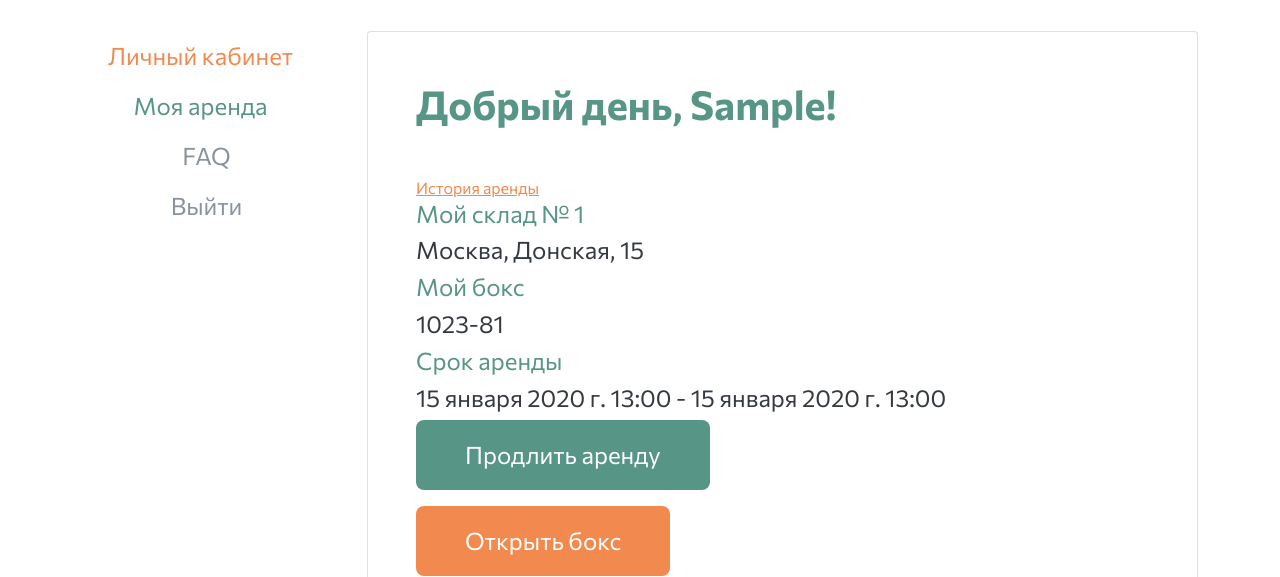
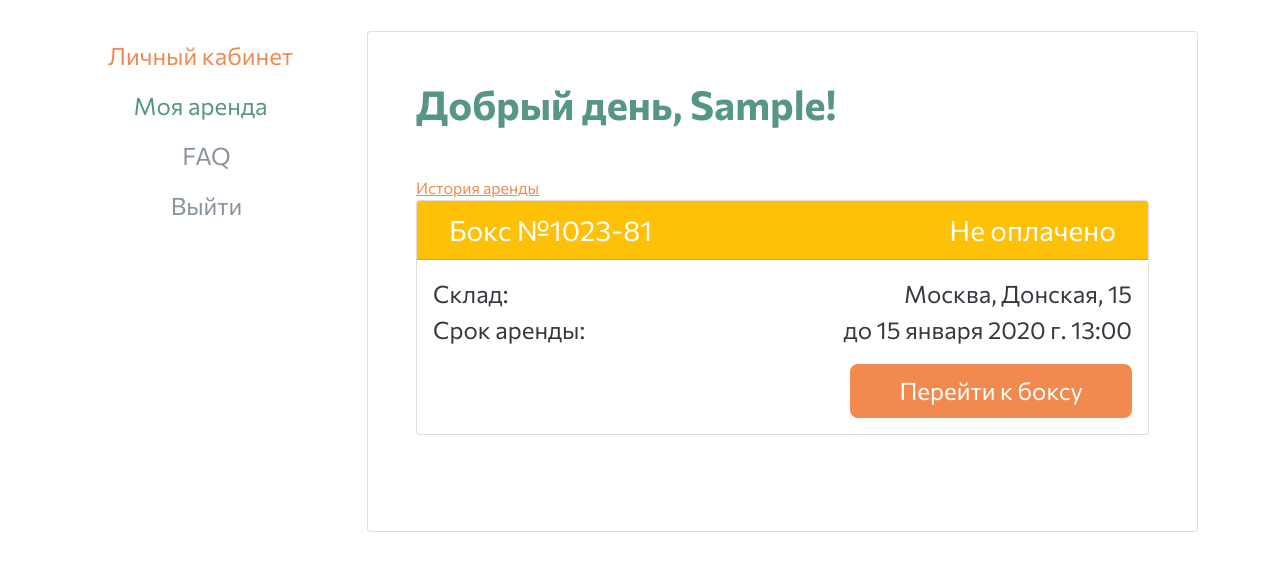
Before and after one commit to gennadis/self-storage, a Django app: page /profile in a window 1280 px wide, after a click on "Моя аренда". Shown: the part 131-708 px from the top of the page. Run offline with Django 4.2, Linux system fonts and the light colour scheme; a user stored in the database is signed in; data comes from the database, SQL or seed files in the repository; tables that the repository leaves empty hold one stand-in row (values such as "Sample post"); parts of the project's set-up code (start-up, migrations or seed data) failed here and were passed over.

Commit message:
Change Leases listing on user page

```diff
--- a/templates/my-rent.html
+++ b/templates/my-rent.html
@@ -1,4 +1,5 @@
 {% load static %}
+{% load storage_tags %}
 <!DOCTYPE html>
 <html lang="en">
 
@@ -93,21 +94,26 @@
 
 						{% if user_leases %}
               {% for lease in user_leases %}
-
               <div class="mb-5">
-							<h4 class="SelfStorage_green">Мой склад № {{ lease.counter }}</h4>
-							<h4>{{ lease.warehouse_city }}, {{ lease.warehouse_address }}</h4>
-							<h4 class="SelfStorage_green">Мой бокс</h4>
-							<h4>{{ lease.box_number }}</h4>
-							<h4 class="SelfStorage_green">Срок аренды</h4>
-							<h4>{{ lease.lease_from }} - {{ lease.lease_till }}</h4>
-							<div><button
-									class="btn fs_24 px-5 py-3 text-white border-8 SelfStorage__bg_green SelfStorage__btn2_green mb-3">Продлить
-									аренду</button></div>
-							<div><button
-									class="btn fs_24 px-5 py-3 text-white border-8 SelfStorage__bg_orange SelfStorage__btn2_orange mb-3">Открыть
-									бокс</button></div>
-							<a href="#" class="SelfStorage_orange">Нужна помощь?</a>
+                <div class="card">
+                  <div class="card-header d-flex justify-content-between {{ lease.status|badge_bg }}">
+                    <span class="ms-3 text-white fs-3">Бокс №{{ lease.box_number }}</span>
+                    <span class="me-3 text-white fs-3">{{ lease.status }}</span>
+                  </div>
+                  <div class="card-body">
+                    <div class="d-flex flex-wrap">
+                      <span class="fs-4 me-auto">Склад:</span><span class="ms-3 fs-4">{{ lease.warehouse_city }}, {{ lease.warehouse_address }}</span>
+                    </div>
+                    <div class="d-flex flex-wrap">
+                      <span class="fs-4 me-auto">Срок аренды:</span><span class="ms-3 fs-4">до {{ lease.lease_till }}</span>
+                    </div>
+                    <div class="d-flex justify-content-end mt-3">
+                      <a href="{% url 'show_lease' lease.id %}" class="btn fs-4 px-5 py-2 text-white border-8 SelfStorage__bg_orange SelfStorage__btn2_orange">
+                        Перейти к боксу
+                      </a>
+                    </div>
+                  </div>
+                </div>
               </div>
               {% endfor %}
 
@@ -117,7 +123,6 @@
               <div><button
                   class="btn fs_24 px-5 py-3 text-white border-8 SelfStorage__bg_orange SelfStorage__btn2_orange mb-3">Арендовать
                   бокс</button></div>
-
 						{% endif %}
 					</div>
 				</div>
--- a/users/views.py
+++ b/users/views.py
@@ -6,18 +6,19 @@ def profile(request):
     user_leases = (
         Lease.objects.select_related("box", "box__warehouse")
         .filter(user__email=request.user.email)
-        .order_by("expires_on")
+        .order_by("status")
     )
     user_leases_serialized = [
         {
-            "counter": count,
+            "id": lease.id,
+            "status": lease.get_status_display(),
             "warehouse_city": lease.box.warehouse.city,
             "warehouse_address": lease.box.warehouse.address,
             "box_number": lease.box.code,
             "lease_from": lease.created_on,
             "lease_till": lease.expires_on,
         }
-        for count, lease in enumerate(user_leases, start=1)
+        for lease in user_leases
     ]
 
     context = {
```
Lines whose indentation alone changed are shown as unchanged.
